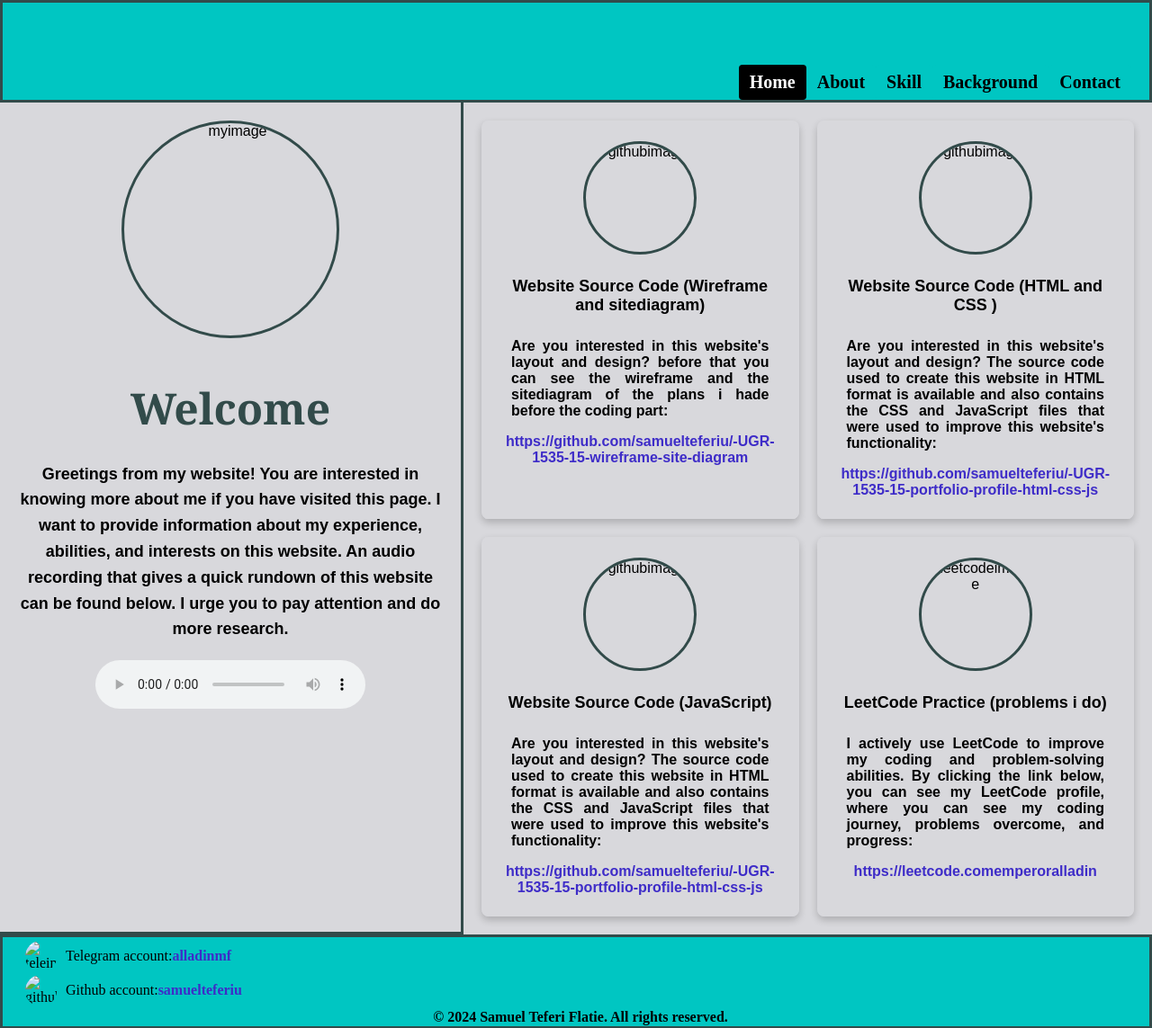
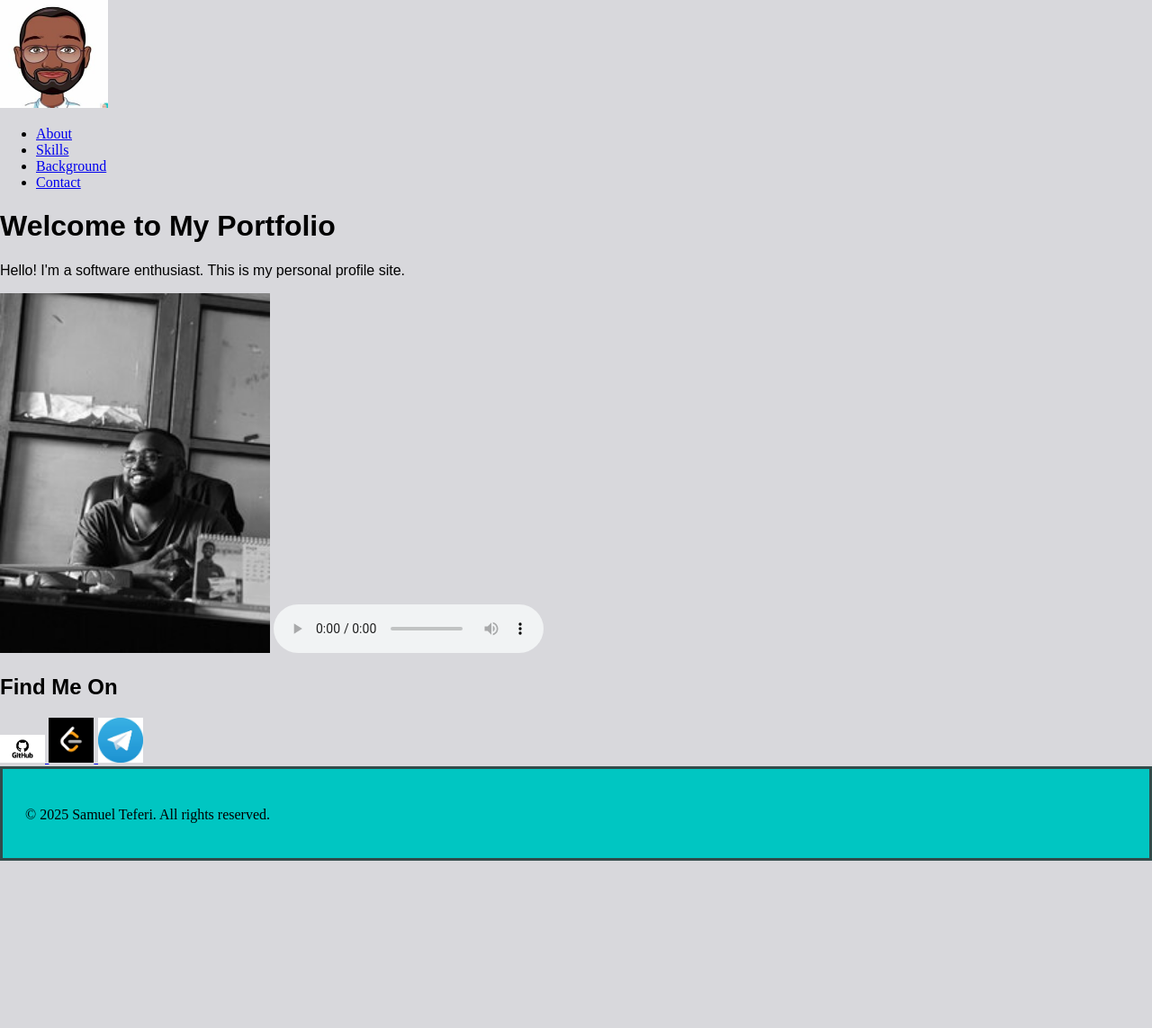
Before and after one commit to samuelteferiu/portfolio, a plain HTML site: page index.html in a window 1280 px wide. Shown: the whole page at 90% size. After the commit the page ends 957 px from the top, so only its background shows below. Drawn offline with Linux system fonts and the light colour scheme; files that its build step writes are made by us from their sources.

Commit message:
Update index.html

```diff
--- a/index.html
+++ b/index.html
@@ -2,91 +2,59 @@
 <html lang="en">
 <head>
     <meta charset="UTF-8">
-    <meta name="viewport" content="width=device-width, initial-scale=1.0">
-    <title>My Website</title>
-    <link rel="stylesheet" href="../-UGR-1535-15-portfolio-profile-html-css-js/My_Website_HTML/css/home.css">
+    <title>My Portfolio</title>
+    <link rel="stylesheet" href="My_Website_HTML/css/home.css">
 </head>
 <body>
-        <header>
-            <a href="../-UGR-1535-15-portfolio-profile-html-css-js/index.html" class="logo"><img src="../-UGR-1535-15-portfolio-profile-html-css-js/My_Website_HTML/images/logoimage.jpg" alt="logoimage"></a>
-            <nav class="tab">
-                <ul>
-                    <li><a href="../-UGR-1535-15-portfolio-profile-html-css-js/index.html" class="active">Home</a></li>
-                    <li><a href="../-UGR-1535-15-portfolio-profile-html-css-js/My_Website_HTML/HTMLS/about.html">About</a></li>
-                    <li><a href="../-UGR-1535-15-portfolio-profile-html-css-js/My_Website_HTML/HTMLS/skill.html">Skill</a></li>
-                    <li><a href="../-UGR-1535-15-portfolio-profile-html-css-js/My_Website_HTML/HTMLS/background.html">Background</a></li>
-                    <li><a href="../-UGR-1535-15-portfolio-profile-html-css-js/My_Website_HTML/HTMLS/contact.html">Contact</a></li>
-                </ul>
-            </nav>
-        </header>
-    <main class="flexs-cont">
-        <section class="background-section">
-            <div class="overlay">
-                <div class="imger">
-                <img src="../-UGR-1535-15-portfolio-profile-html-css-js/My_Website_HTML/images/myimage.jpg" alt="myimage">  </div>
-               <div class="otherer">
-                <h1 >Welcome</h1>
-              <p >
-                Greetings from my website! You are interested in knowing more about me if you have visited this page.
-                I want to provide information about my experience, abilities, and interests on this website. An audio
-                recording that gives a quick rundown of this website can be found below. I urge you to pay attention and do more research.
-              </p>
-              <audio  controls>
-                <source src="../-UGR-1535-15-portfolio-profile-html-css-js/My_Website_HTML/audio_and_video/audio.mp3" type="audio/mpeg">
-                <p>If the audio doesn't work, it may be that your browser doesn't allow audio playback. SORRY!</p>
-              </audio>
-            </div>
-            </div>
-          </section>
-        <article class="article-section">
+
+    <!-- Logo and Home Link -->
+    <a href="index.html">
+        <img src="My_Website_HTML/images/logoimage.jpg" alt="Logo" width="120px" height="120px">
+    </a>
+
+    <!-- Navigation -->
+    <nav>
+        <ul>
+            <li><a href="My_Website_HTML/HTMLS/about.html">About</a></li>
+            <li><a href="My_Website_HTML/HTMLS/skill.html">Skills</a></li>
+            <li><a href="My_Website_HTML/HTMLS/background.html">Background</a></li>
+            <li><a href="My_Website_HTML/HTMLS/contact.html">Contact</a></li>
+        </ul>
+    </nav>
+
+    <!-- Main Content -->
+    <main>
+        <h1>Welcome to My Portfolio</h1>
+        <p>Hello! I'm a software enthusiast. This is my personal profile site.</p>
+
+        <!-- Profile Image -->
+        <img src="My_Website_HTML/images/myimage.jpg" alt="My Profile Picture" width="300px">
+
+        <!-- Audio Sample -->
+        <audio controls>
+            <source src="My_Website_HTML/audio_and_video/audio.mp3" type="audio/mpeg">
+            Your browser does not support the audio element.
+        </audio>
+
+        <!-- External Links -->
         <section>
-            <img src="../-UGR-1535-15-portfolio-profile-html-css-js/My_Website_HTML/images/githubimage.png" alt="githubimage">
-            <div class="text-content">
-            <h2>Website Source Code (Wireframe and sitediagram)</h2>
-            <p>Are you interested in this website's layout and design? before that you can see the wireframe and the sitediagram of
-                the plans i hade before the coding part:
-            </p>
-            <a href="https://github.com/samuelteferiu/-UGR-1535-15-wireframe-site-diagram" target="_blank">https://github.com/samuelteferiu/-UGR-1535-15-wireframe-site-diagram</a>
-        </div>
+            <h2>Find Me On</h2>
+            <a href="https://github.com/samuelteferiu" target="_blank">
+                <img src="My_Website_HTML/images/githubimage.png" alt="GitHub" width="50px">
+            </a>
+            <a href="https://leetcode.com/yourusername" target="_blank">
+                <img src="My_Website_HTML/images/leetcodeimage.png" alt="LeetCode" width="50px">
+            </a>
+            <a href="https://t.me/yourtelegram" target="_blank">
+                <img src="My_Website_HTML/images/teleimage.jpg" alt="Telegram" width="50px">
+            </a>
         </section>
-        <section>
-            <img src="../-UGR-1535-15-portfolio-profile-html-css-js/My_Website_HTML/images/githubimage.png" alt="githubimage">
-            <div class="text-content">
-            <h2>Website Source Code (HTML and CSS )</h2>
-            <p>Are you interested in this website's layout and design? The source code used to create this website
-             in HTML format is available and also contains the CSS and JavaScript files that were used to improve this website's functionality:
-            </p>
-            <a href="https://github.com/samuelteferiu/-UGR-1535-15-portfolio-profile-html-css-js" target="_blank">https://github.com/samuelteferiu/-UGR-1535-15-portfolio-profile-html-css-js</a>
-        </div>
-     </section>
-        <section>
-            <img src="../-UGR-1535-15-portfolio-profile-html-css-js/My_Website_HTML/images/githubimage.png" alt="githubimage">
-            <div class="text-content">
-            <h2>                 Website Source Code (JavaScript)</h2>
-            <p>Are you interested in this website's layout and design? The source code used to create this website
-             in HTML format is available and also contains the CSS and JavaScript files that were used to improve this website's functionality:
-            </p>
-            <a href="https://github.com/samuelteferiu/-UGR-1535-15-portfolio-profile-html-css-js" target="_blank">https://github.com/samuelteferiu/-UGR-1535-15-portfolio-profile-html-css-js</a>
-        </div>
-    </section>
-        <section>
-            <img src="../-UGR-1535-15-portfolio-profile-html-css-js/My_Website_HTML/images/leetcodeimage.png" alt="leetcodeimage">
-            <div class="text-content">
-            <h2>LeetCode Practice (problems i do)</h2>
-            <p>I actively use LeetCode to improve my coding and problem-solving abilities. By clicking the link below, you can see my LeetCode profile,
-                where you can see my coding journey, problems overcome, and progress:
-            </p>
-            <a href="https://leetcode.comemperoralladin" target="_blank">https://leetcode.comemperoralladin</a>
-       </div>
-     </section>
-    </article>
     </main>
+
+    <!-- Footer -->
     <footer>
-        <p><img src="../-UGR-1535-15-portfolio-profile-html-css-js/My_Website_HTML/images/teleimage.jpg" alt="teleimage">
-            Telegram account: <a href="https://t.me/alladinmf" target="_blank">alladinmf</a>
-        </p>
-        <p><img src="../-UGR-1535-15-portfolio-profile-html-css-js/My_Website_HTML/images/githubimage.png" alt="githubimage">
-            Github account:<a href="http://github.com/samuelteferiu" target="_blank">samuelteferiu</a>  </p>
-         <p><strong>&copy; 2024 Samuel Teferi Flatie. All rights reserved.</strong></p>
+        <p>&copy; 2025 Samuel Teferi. All rights reserved.</p>
     </footer>
-    </html>
+
+</body>
+</html>
```
